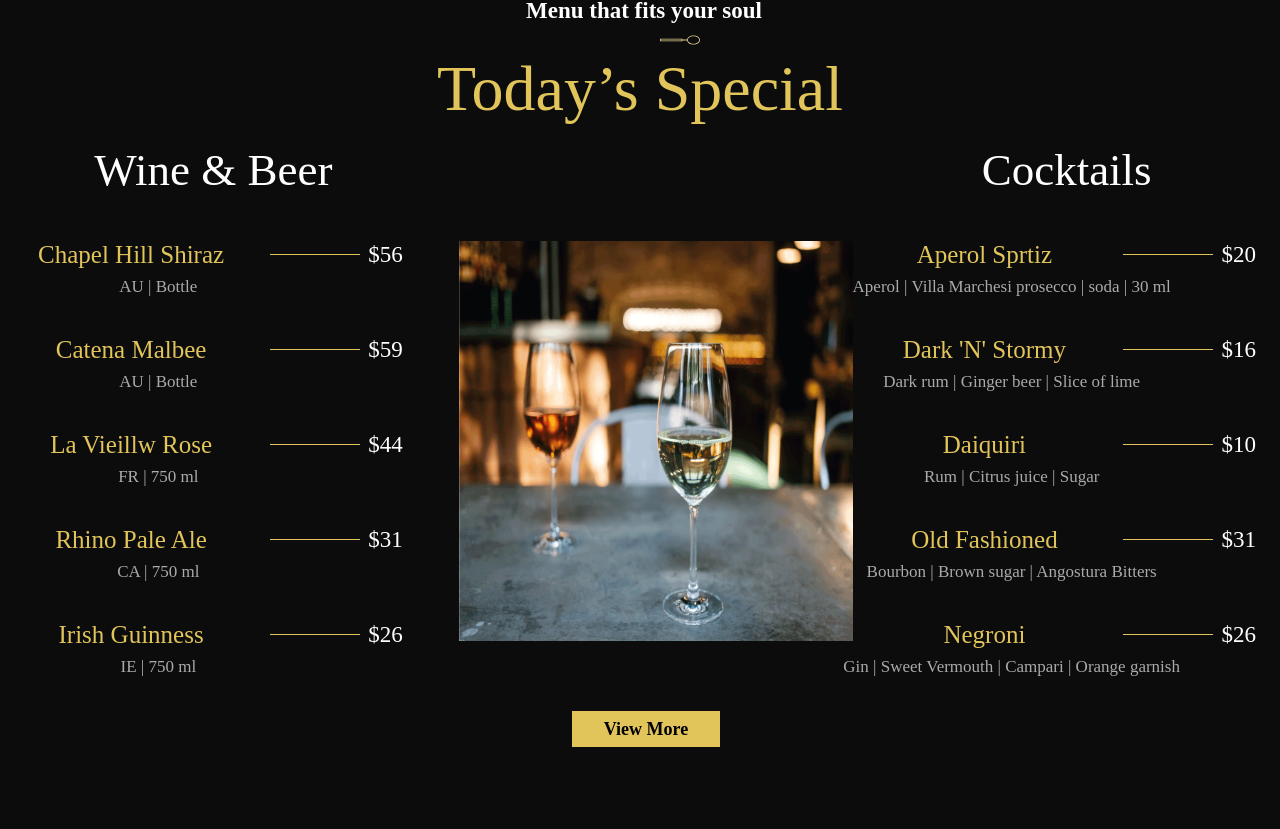
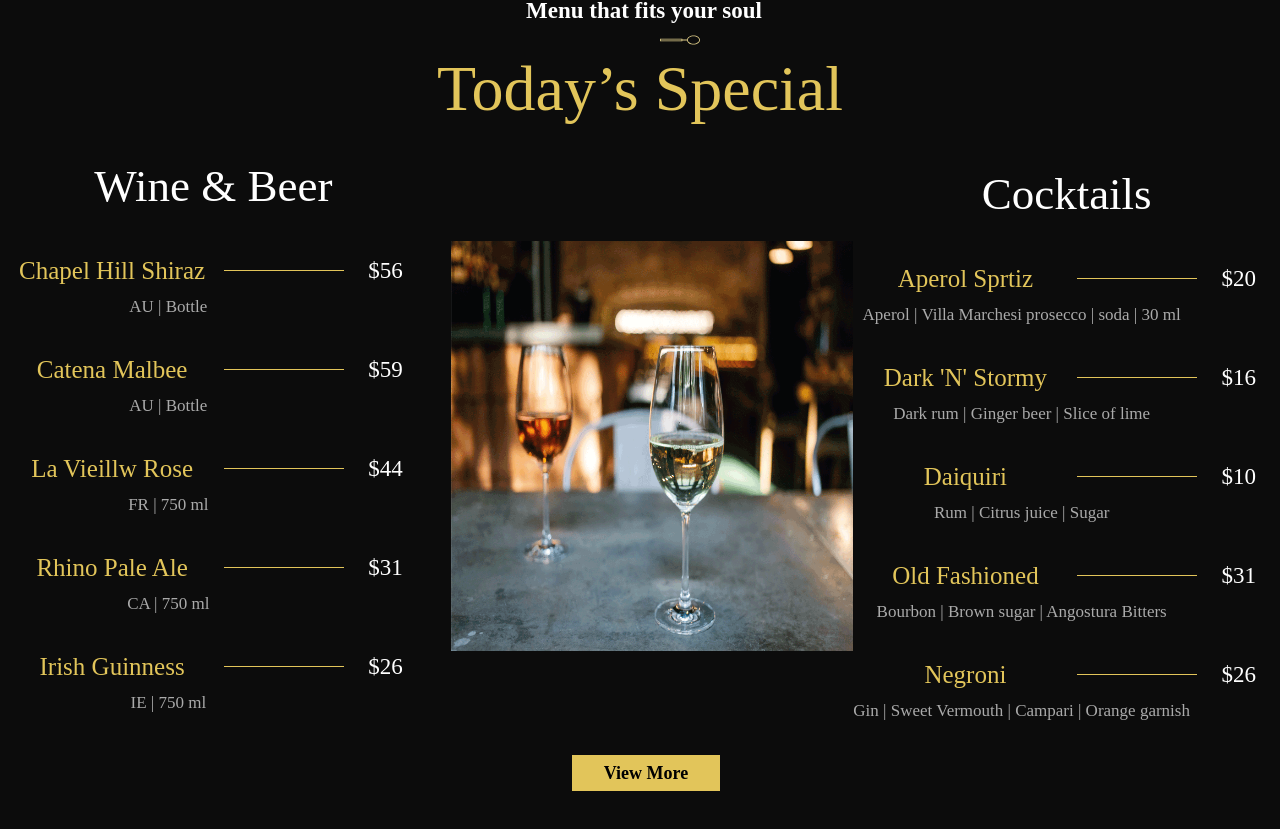
Before and after one commit to jenil-patel97/Gericht-web, a React (Create React App) app: page / in a window 1280 px wide. Shown: the part 2178-3007 px from the top of the page. Built offline with nearby package versions, Linux system fonts and the light colour scheme.

Commit message:
fix: Menu & About

```diff
--- a/src/components/MenuItem.jsx
+++ b/src/components/MenuItem.jsx
@@ -7,15 +7,15 @@ const MenuItem = ({ title, price, tags }) => (
         <p className="text-[#e2c55a] text-[25px] font-base">{title}</p>
       </div>
 
-      <div className="w-[90px] h-[1px] bg-[#e2c55a] mx-2" />
+      <div className="lg:w-[120px] w-[100px] h-[1px] bg-[#e2c55a] mr-4 lg:mr-6" />
 
       <div className=" mr-6 text-[23px]">
         <p className="font-base">{price}</p>
       </div>
     </div>
 
-    <div className="lg:-ml-[110px]">
-      <p className="text-[#AAAAAA] text-[17px] font-base">{tags}</p>
+    <div className="lg:-ml-[90px]">
+      <p className="text-[#AAAAAA] text-[17px] mt-1 font-base">{tags}</p>
     </div>
   </div>
 );
--- a/src/constants/data.jsx
+++ b/src/constants/data.jsx
@@ -79,4 +79,5 @@ const awards = [
   },
 ];
 
+// eslint-disable-next-line import/no-anonymous-default-export
 export default { wines, cocktails, awards };
--- a/src/container/AboutUs.jsx
+++ b/src/container/AboutUs.jsx
@@ -32,7 +32,7 @@ const AboutUs = () => (
       <img
         src={images.knife}
         alt="knife"
-        className="w-[50px] h-[390px] -mt-[330px] ml-[130px] lg:w-[64px] lg:h-[520px] lg:ml-[290px] lg:-mt-[450px] absolute"
+        className="w-[50px] h-[390px] -mt-[330px] ml-[130px] lg:w-[64px] lg:h-[520px] lg:ml-[290px] lg:-mt-[450px] cursor-pointer absolute hover:scale-110 duration-500"
       />
     </div>
   </div>
--- a/src/container/SpecialMenu.jsx
+++ b/src/container/SpecialMenu.jsx
@@ -1,12 +1,12 @@
 import React from "react";
 
 import SubHeading from "../components/SubHeading";
-import MenuItem from '../components/MenuItem'
+import MenuItem from "../components/MenuItem";
 
 import { images, data } from "../constants";
 
 const SpecialMenu = () => (
-  <div className="text-white bg-[#0c0c0c] text-center h-[160vh] w-full ">
+  <div className="text-white bg-[#0c0c0c] text-center h-[220vh] lg:h-[180vh] w-full">
     <SubHeading title="Menu that fits your soul" />
     <img
       src={images.spoon}
@@ -18,26 +18,40 @@ const SpecialMenu = () => (
     </p>
 
     <div name="menu" className="lg:grid grid-cols-3">
-      <div className="mt-4">
-        <p className="font-base lg:text-[45px] cursor-default">Wine & Beer</p>
+      <div className="mt-8">
+        <p className="font-base lg:text-[45px] text-[35px] cursor-default">Wine & Beer</p>
         {data.wines.map((wine, index) => (
-         <MenuItem key={wine.title + index} title={wine.title} price={wine.price} tags={wine.tags}/>
+          <MenuItem
+            key={wine.title + index}
+            title={wine.title}
+            price={wine.price}
+            tags={wine.tags}
+          />
         ))}
       </div>
       <div>
-        <img src={images.wine} alt="menu" className="lg:mt-[120px] lg:h-[400px] w-[350px] ml-8 mt-5 lg:w-[450px] cursor-pointer hover:scale-105 duration-500"/>
+        <img
+          src={images.wine}
+          alt="menu"
+          className="lg:mt-[120px] lg:h-[410px] w-[350px] ml-6 mt-5 lg:w-[450px] cursor-pointer hover:scale-105 duration-500"
+        />
       </div>
-      <div className="mt-4 bg-[#0c0c0c]">
-        <p className="font-base lg:text-[45px] cursor-default">Cocktails</p>
+      <div className="mt-10 bg-[#0c0c0c]">
+        <p className="font-base lg:text-[45px] text-[35px] cursor-default">Cocktails</p>
         {data.cocktails.map((cocktail, index) => (
-         <MenuItem key={cocktail.title + index} title={cocktail.title} price={cocktail.price} tags={cocktail.tags}/>
+          <MenuItem
+            key={cocktail.title + index}
+            title={cocktail.title}
+            price={cocktail.price}
+            tags={cocktail.tags}
+          />
         ))}
       </div>
     </div>
 
     <button className="text-black bg-[#e2c55a] hover:scale-110 duration-500 lg:mt-8 mt-[40px] mb-[150px] hover:bg-[#e2c046] lg:ml-3 ml-9 text-sm lg:text-[18px] px-8 py-2 font-base font-bold">
-        View More
-      </button>
+      View More
+    </button>
   </div>
 );
 
```
